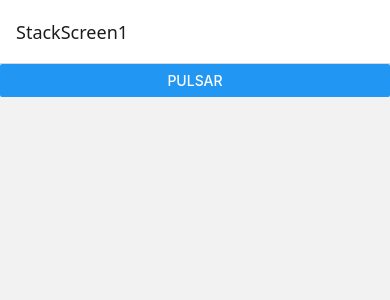
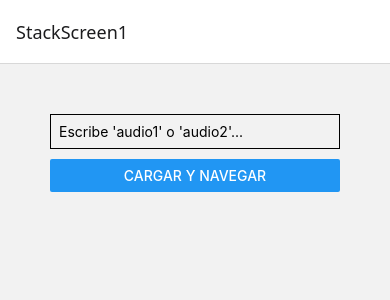
Before and after one commit to gn6ks/pmdm_segundoTrimestre, a React Native app in the folder clases/: screen /StackScreen1 in a window 390 px wide. Shown: the top 300 px of the page. Built offline with nearby package versions, Linux system fonts and the light colour scheme.

Commit message:
feat: seleccion audio mediante textinput en libreria de posibles audios, ejercicio3 acabado

```diff
--- a/clases/ejerciciosAudio_Tarea2/screens/ejercicio2/stackScreen1.js
+++ b/clases/ejerciciosAudio_Tarea2/screens/ejercicio2/stackScreen1.js
@@ -1,18 +1,37 @@
-import { View, Text, Button } from "react-native";
+import { View, TextInput, Button } from "react-native";
 import { useState, useContext } from "react";
 import Context from "../../context/context";
 
 export default function StackScreen1(props) {
   const { setAudio } = useContext(Context);
+  const [inputText, setInputText] = useState("");
+
+  const library = {
+    "audio1": require("../../audio/audio.mp3"),
+    "audio2": require("../../audio/audio2.mp3")
+  };
 
   const loadAudio = () => {
-        setAudio(require("../../audio/audio.mp3"));
+    const key = inputText.toLowerCase().trim();
+    const selectedAudio = library[key];
+
+    if (selectedAudio) {
+      setAudio(selectedAudio);
       props.navigation.navigate("StackScreen2");
+    } else {
+      alert("Audio no encontrado. Escribe 'audio1' o 'audio2'");
     }
+  };
 
   return (
-        <View>
-            <Button title="pulsar" onPress={() => loadAudio()}/>
+    <View style={{ padding: 50 }}>
+      <TextInput
+        placeholder="Escribe 'audio1' o 'audio2'..."
+        onChangeText={(text) => setInputText(text)}
+        value={inputText}
+        style={{ borderWidth: 1, marginBottom: 10, padding: 8 }}
+      />
+      <Button title="Cargar y Navegar" onPress={loadAudio} />
     </View>
   );
 }
```
Also changed, not shown: 1 other file (tests, documents, lock files or other folders). Lines whose indentation alone changed are shown as unchanged.
